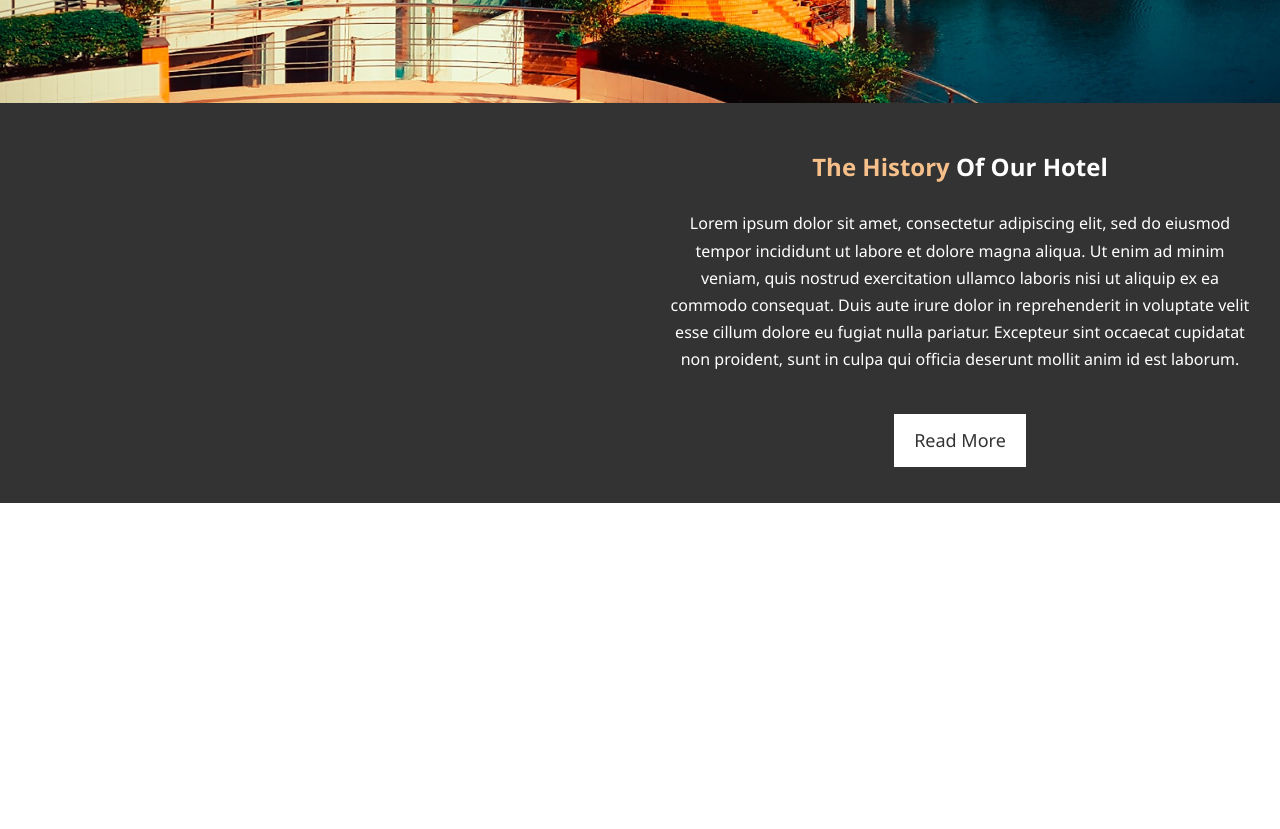
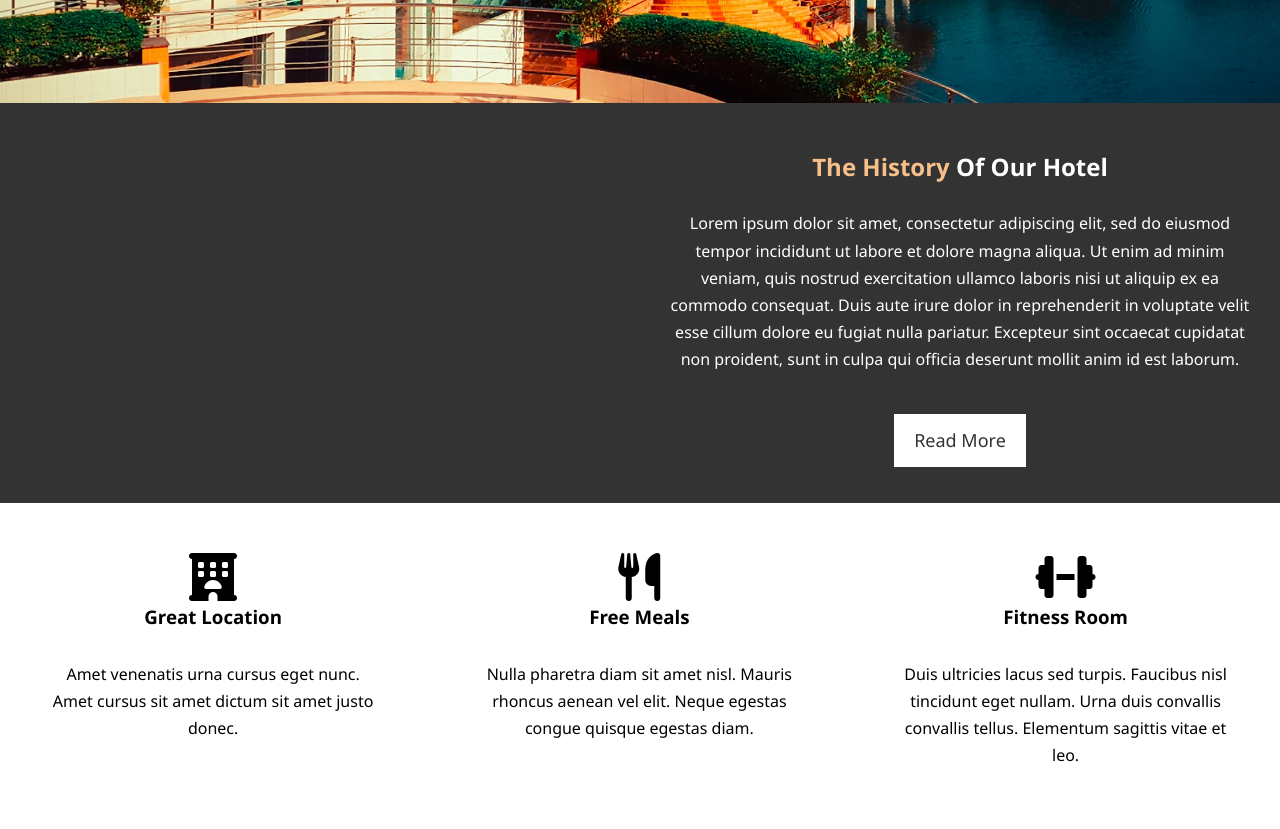
Before and after one commit to kingsham/Hotel, a plain HTML site: page index.html in a window 1280 px wide. Shown: the part 564-1393 px from the top of the page. Before the commit the page ends 1067 px from the top, so only its background shows below. Drawn offline with Linux system fonts and the light colour scheme.

Commit message:
Added Icons to feature section

```diff
--- a/index.html
+++ b/index.html
@@ -5,6 +5,7 @@
     <meta name="viewport" content="width=device-width, initial-scale=1.0">
     <meta name="description" content="Welcome to the most extraordinary hotel in Boston Massachusetts">
     <meta name="keywords" content="hotel,boston hotel, new england hotel">
+    <script src="https://kit.fontawesome.com/a27face7fe.js" crossorigin="anonymous"></script>
     <link rel="stylesheet" href="css/style.css">
 
 
@@ -43,5 +44,25 @@
 <a href="about.html" class="btn btn-light">Read More</a>
 </div>
 </section>
+<section id= "features">
+        <div class="box">
+        <i class="fas fa-hotel fa-3x"></i>
+        <h3>Great Location</h3>
+        <p>Amet venenatis urna cursus eget nunc. Amet cursus sit amet dictum sit amet justo donec.
+        </p>
+    </div>
+    <div class="box">
+            <i class="fas fa-utensils fa-3x"></i>
+        <h3>Free Meals</h3>
+
+        <p>Nulla pharetra diam sit amet nisl. Mauris rhoncus aenean vel elit. Neque egestas congue quisque egestas diam.</p>
+    </div>
+    <div class="box">
+            <i class="fas fa-dumbbell fa-3x"></i>
+        <h3>Fitness Room</h3>
+        <p>Duis ultricies lacus sed turpis. Faucibus nisl tincidunt eget nullam. Urna duis convallis convallis tellus. Elementum sagittis vitae et leo.</p>
+    </div>
+
+</section>
 </body>
 </html>
```
